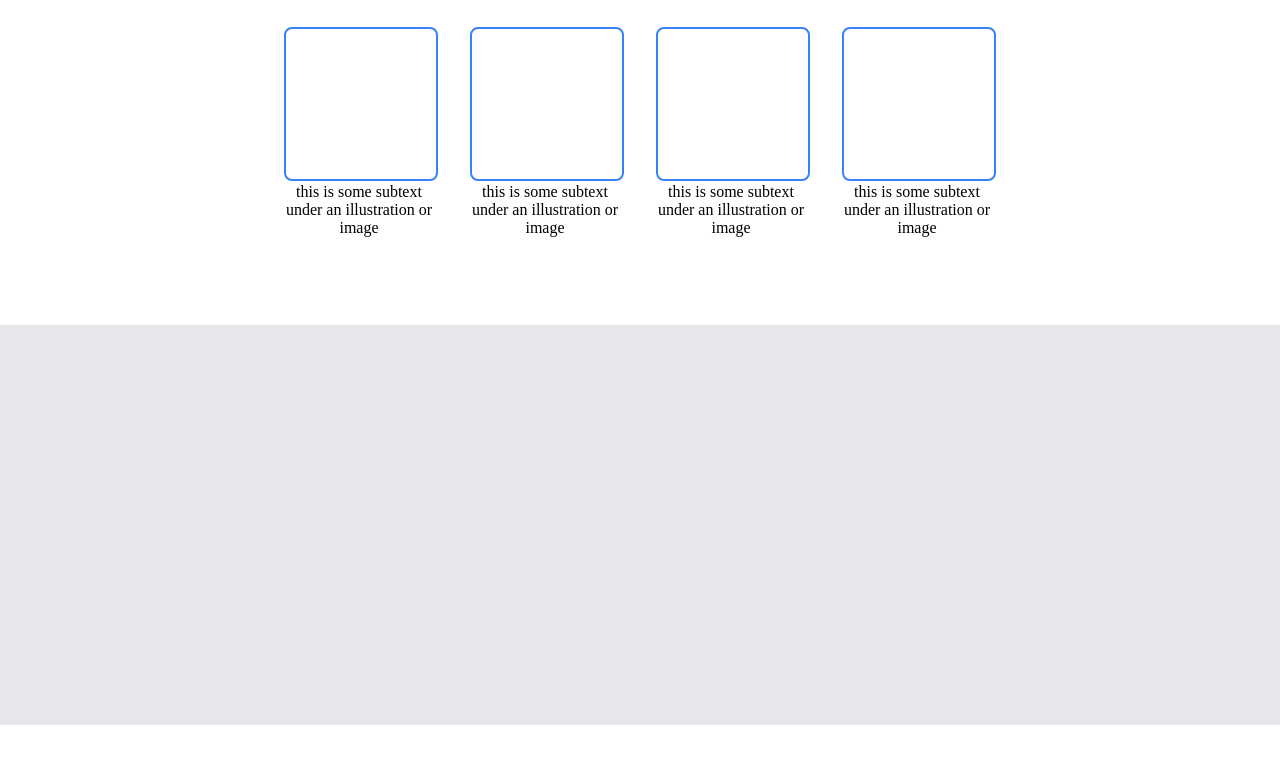
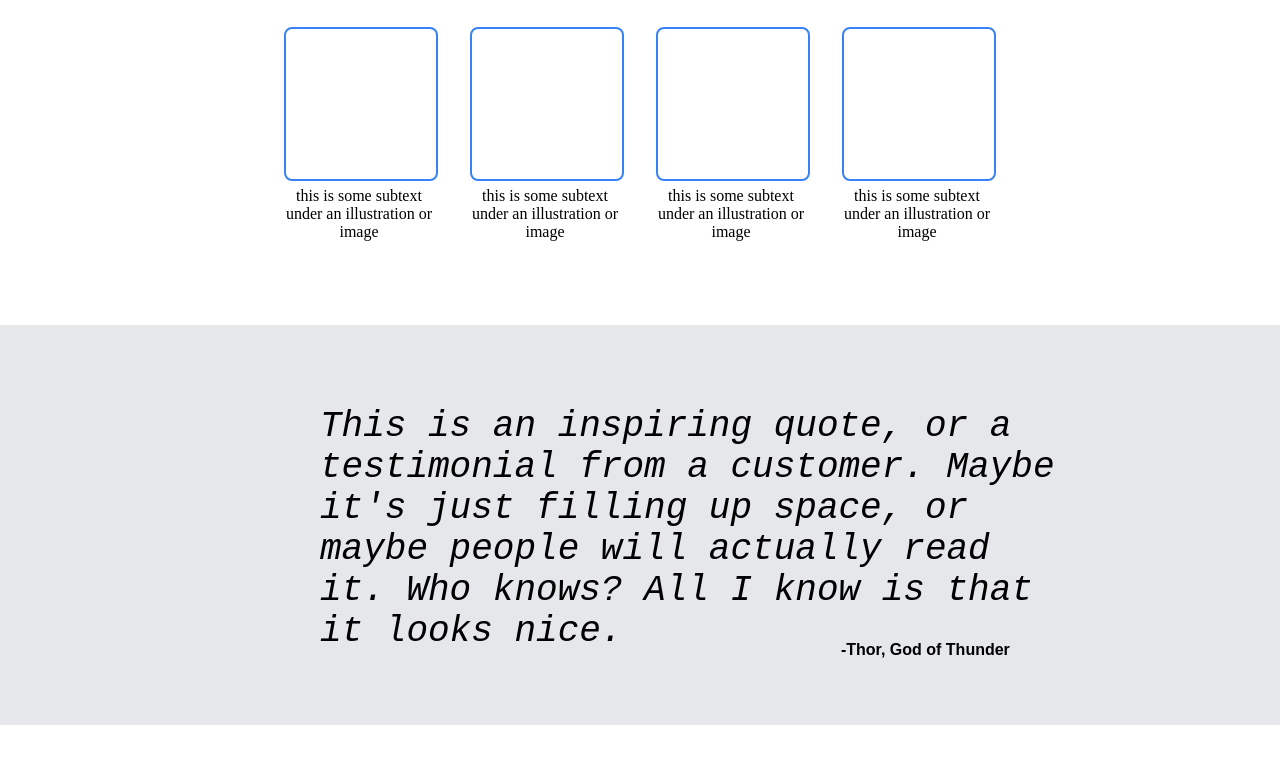
Before and after one commit to yvesHCBD/landing-page-v2, a plain HTML site: page index.html in a window 1280 px wide. Shown: the part 509-1272 px from the top of the page. Drawn offline with Linux system fonts and the light colour scheme.

Commit message:
Completed quote section of landing page

```diff
--- a/index.html
+++ b/index.html
@@ -51,7 +51,16 @@
         </div>
       </div>
     </div>
-    <div class="quote-container"></div>
+    <div class="quote-container">
+      <div class="THE-quote">
+        <p>
+          This is an inspiring quote, or a testimonial from a customer. Maybe
+          it's just filling up space, or maybe people will actually read it. Who
+          knows? All I know is that it looks nice.
+        </p>
+      </div>
+      <h4 class="quoter">-Thor, God of Thunder</h4>
+    </div>
     <div class="sign-up-container"></div>
     <div class="footer-container">Copyright © The Odin Project 2023</div>
   </body>
--- a/style.css
+++ b/style.css
@@ -110,7 +110,7 @@ body {
 .square-containers p {
   text-align: center;
   width: 150px;
-  margin: 2px;
+  margin: 6px;
   margin-left: 16px;
   margin-right: 16px;
 }
@@ -125,7 +125,27 @@ body {
 }
 
 .quote-container {
+  display: flex;
+  flex-direction: column;
+  justify-content: center;
+  align-items: center;
+  flex-wrap: wrap;
   background-color: #e5e7eb;
+}
+
+.THE-quote {
+  height: 250px;
+  width: 750px;
+  margin-left: 25%;
+  margin-right: 25%;
+  font-size: 36px;
+  font-style: italic;
+  font-family: monospace;
+}
+
+.quoter {
+  margin-left: 36%;
+  font-family: arial;
 }
 
 .sign-up-container {
```
